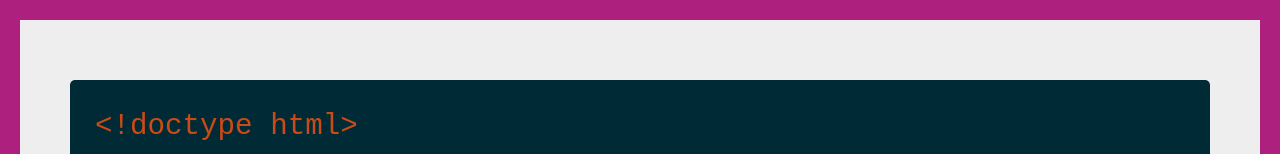
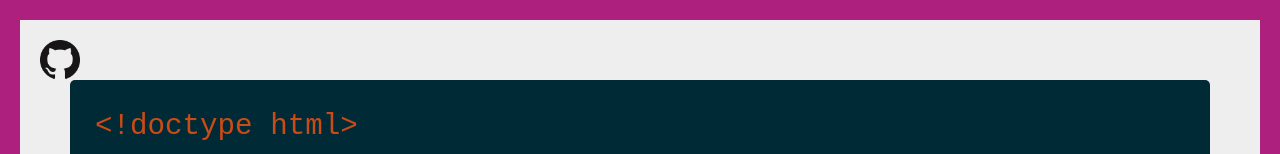
Before and after one commit to RamZallan/intro-to-web, a plain HTML site: page index.html in a window 1280 px wide. Shown: the top 154 px of the page. Drawn offline with nearby package versions, Linux system fonts and the light colour scheme; a script that the page names is missing.

Commit message:
Add github logo and link to first slide

```diff
--- a/css/styles.scss
+++ b/css/styles.scss
@@ -62,6 +62,15 @@ body {
         width: 100%;
         margin: 20px 0 ;
     }
+    & a#github {
+        position: absolute;
+        top: 40px;
+        left: 40px;
+        & img {
+            margin: 0;
+            width: 40px;
+        }
+    }
 }
 
 h1 {
--- a/index.html
+++ b/index.html
@@ -10,6 +10,9 @@
 
     <div class="slides">
         <div class="slide">
+            <a id="github" href="https://github.com/ramzallan/intro-to-web">
+                <img src="images/github.png" alt="View on Github">
+            </a>
             <div class="content">
                 <pre><code class="larger">&lt;!doctype html&gt;
 &lt;html&gt;
```
Also changed, not shown: css/styles.min.css, images/github.png (added).
